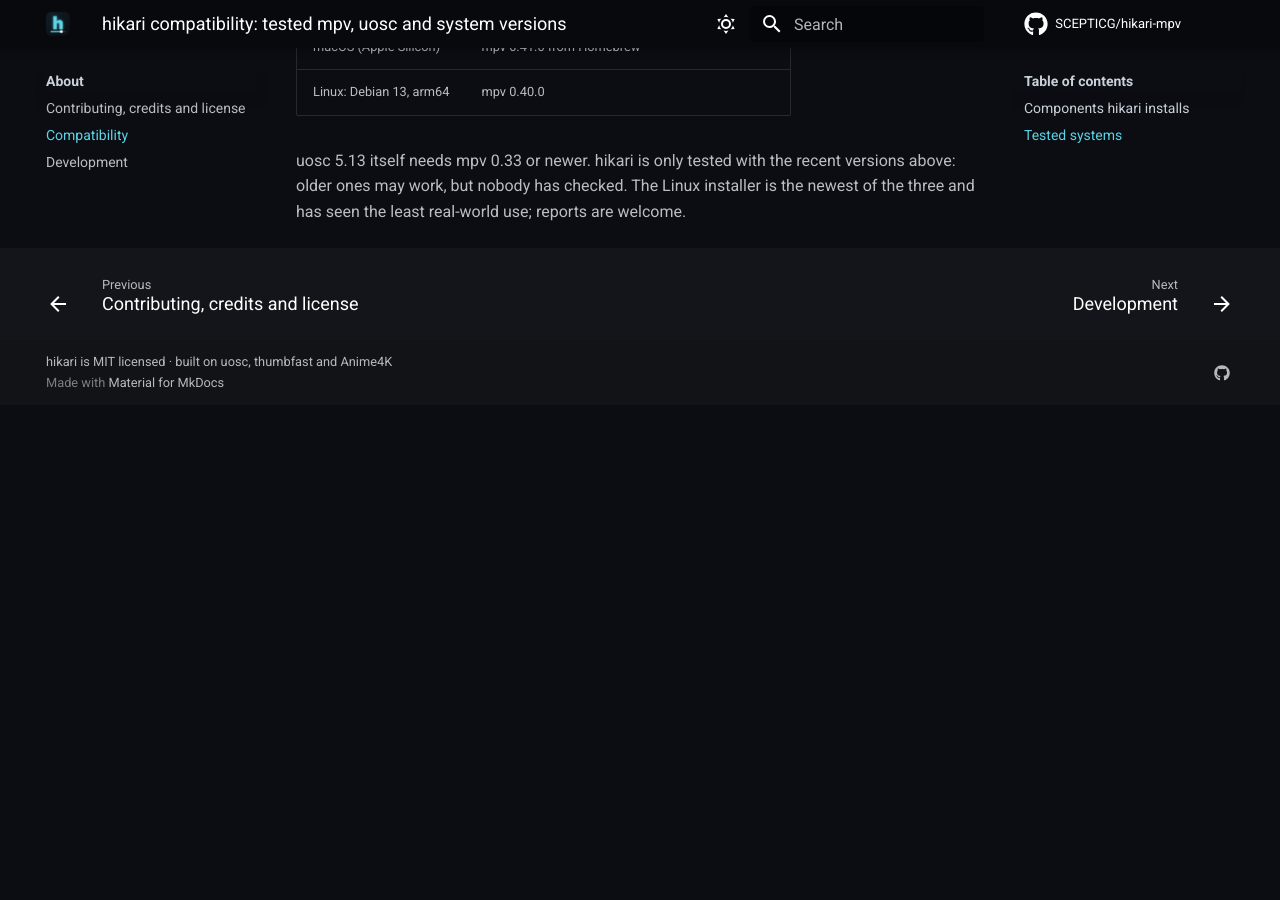
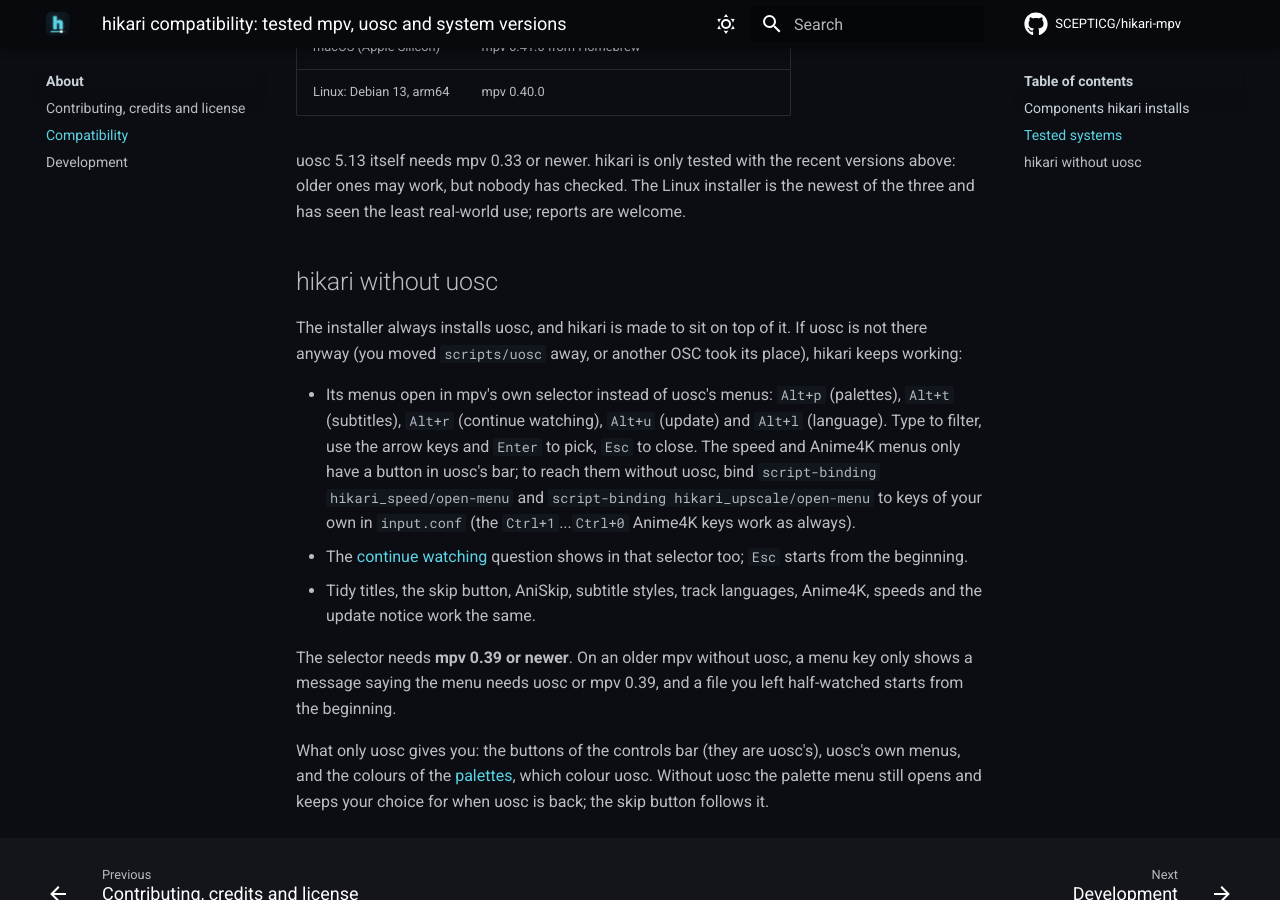
Before and after one commit to SCEPTICG/hikari-mpv, an MkDocs documentation site: the page built from docs/compatibility.md, in a window 1280 px wide and 900 px high, scrolled down 811 px. Built offline with MkDocs 1.6.1 and Material for MkDocs 9.7.7, drawn with Linux system fonts in a browser that asks for light colours; comment, search, counter and statistics services are not loaded; before the commit the page ends 1216 px from its top, so only the background shows below that.

Commit message:
Web: hikari sin uosc
Sección en compatibility.md: qué funciona sin uosc (menús en el selector de
mpv 0.39+, la pregunta de seguir viendo, el resto igual) y qué no (botones,
menús de uosc, colores de las paletas).

```diff
--- a/docs/compatibility.md
+++ b/docs/compatibility.md
@@ -28,3 +28,15 @@ Each release is tested by hand on these setups, besides the automated tests:
 | Linux: Debian 13, arm64 | mpv 0.40.0 |
 
 uosc 5.13 itself needs mpv 0.33 or newer. hikari is only tested with the recent versions above: older ones may work, but nobody has checked. The Linux installer is the newest of the three and has seen the least real-world use; reports are welcome.
+
+## hikari without uosc
+
+The installer always installs uosc, and hikari is made to sit on top of it. If uosc is not there anyway (you moved `scripts/uosc` away, or another OSC took its place), hikari keeps working:
+
+- Its menus open in mpv's own selector instead of uosc's menus: `Alt+p` (palettes), `Alt+t` (subtitles), `Alt+r` (continue watching), `Alt+u` (update) and `Alt+l` (language). Type to filter, use the arrow keys and `Enter` to pick, `Esc` to close. The speed and Anime4K menus only have a button in uosc's bar; to reach them without uosc, bind `script-binding hikari_speed/open-menu` and `script-binding hikari_upscale/open-menu` to keys of your own in `input.conf` (the `Ctrl+1`...`Ctrl+0` Anime4K keys work as always).
+- The [continue watching](features/resume.md) question shows in that selector too; `Esc` starts from the beginning.
+- Tidy titles, the skip button, AniSkip, subtitle styles, track languages, Anime4K, speeds and the update notice work the same.
+
+The selector needs **mpv 0.39 or newer**. On an older mpv without uosc, a menu key only shows a message saying the menu needs uosc or mpv 0.39, and a file you left half-watched starts from the beginning.
+
+What only uosc gives you: the buttons of the controls bar (they are uosc's), uosc's own menus, and the colours of the [palettes](features/palettes.md), which colour uosc. Without uosc the palette menu still opens and keeps your choice for when uosc is back; the skip button follows it.
```
